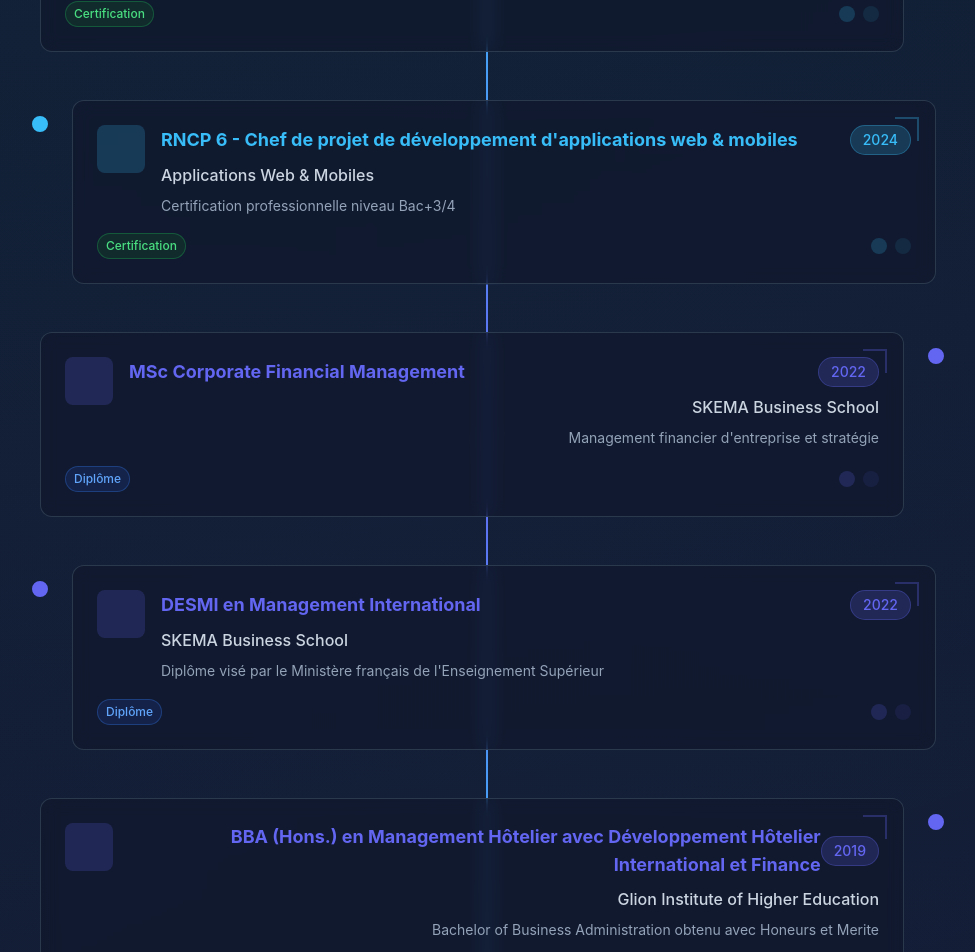
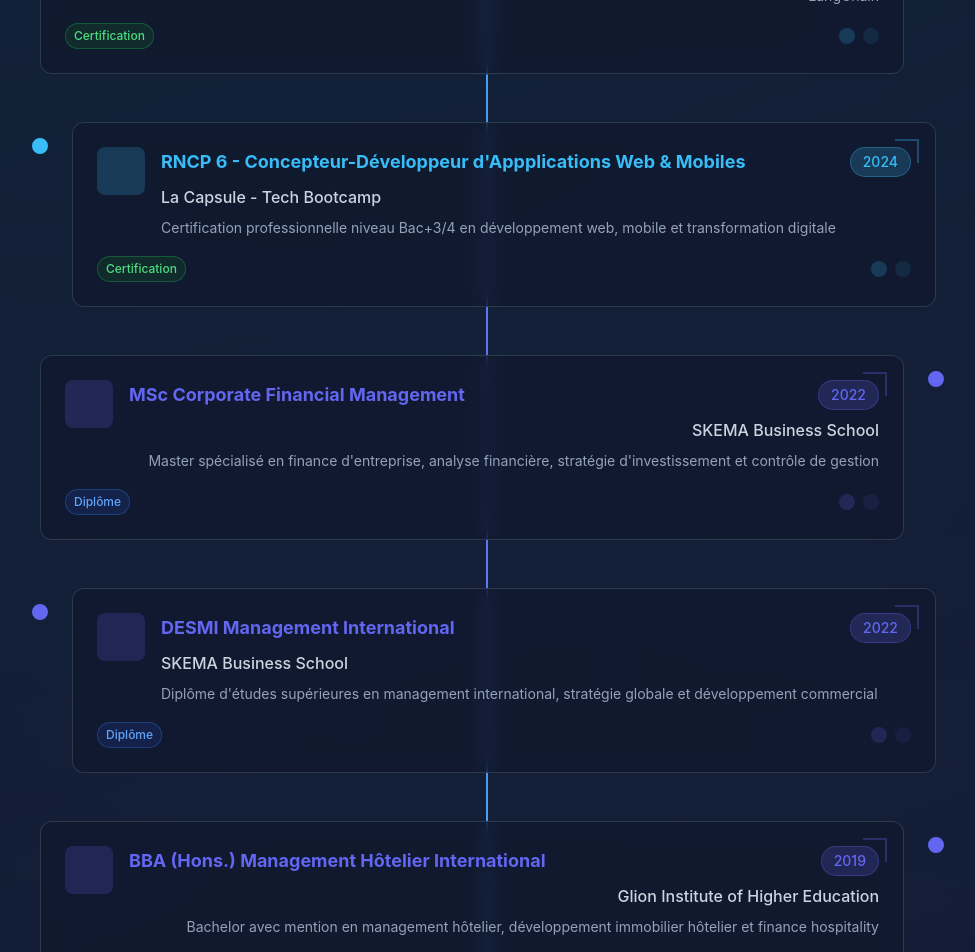
Before and after one commit to Jyok1m/portfolio_v3, a React (Vite) app: page / in a window 1280 px wide. Shown: the part 3140-4092 px from the top of the page, without its empty margins (152-1127 px from the left). Built offline with nearby package versions, Linux system fonts and the light colour scheme; no server answers; what @fortawesome/pro-solid-svg-icons would draw is missing.

Commit message:
feat: Mettre à jour les titres et descriptions des certifications pour plus de clarté et de précision

```diff
--- a/src/i18n/locales.ts
+++ b/src/i18n/locales.ts
@@ -199,27 +199,27 @@ export const locales = {
 				aiEngineer: {
 					title: "Certification Ingénieur IA",
 					institution: "Ironhack",
-					description: "Intelligence artificielle et machine learning",
+					description: "Spécialisation en machine learning, deep learning, NLP et déploiement d'applications IA avec Python, PyTorch et LangChain",
 				},
 				rncp: {
-					title: "RNCP 6 - Chef de projet de développement d'applications web & mobiles",
-					institution: "Applications Web & Mobiles",
-					description: "Certification professionnelle niveau Bac+3/4",
+					title: "RNCP 6 - Concepteur-Développeur d'Appplications Web & Mobiles",
+					institution: "La Capsule - Tech Bootcamp",
+					description: "Certification professionnelle niveau Bac+3/4 en développement web, mobile et transformation digitale",
 				},
 				mscSkema: {
 					title: "MSc Corporate Financial Management",
 					institution: "SKEMA Business School",
-					description: "Management financier d'entreprise et stratégie",
+					description: "Master spécialisé en finance d'entreprise, analyse financière, stratégie d'investissement et contrôle de gestion",
 				},
 				desmiSkema: {
-					title: "DESMI en Management International",
+					title: "DESMI Management International",
 					institution: "SKEMA Business School",
-					description: "Diplôme visé par le Ministère français de l'Enseignement Supérieur",
+					description: "Diplôme d'études supérieures en management international, stratégie globale et développement commercial",
 				},
 				bbaGlion: {
-					title: "BBA (Hons.) en Management Hôtelier avec Développement Hôtelier International et Finance",
+					title: "BBA (Hons.) Management Hôtelier International",
 					institution: "Glion Institute of Higher Education",
-					description: "Bachelor of Business Administration obtenu avec Honeurs et Merite",
+					description: "Bachelor avec mention en management hôtelier, développement immobilier hôtelier et finance hospitality",
 				},
 			},
 		},
@@ -529,28 +529,28 @@ export const locales = {
 			items: {
 				aiEngineer: {
 					title: "AI Engineer Certification",
-					institution: "Ironhack",
-					description: "Artificial intelligence and machine learning",
+					institution: "Ironhack Paris",
+					description: "Specialized in machine learning, deep learning, NLP and AI application deployment with Python, PyTorch and LangChain",
 				},
 				rncp: {
-					title: "RNCP 6 - Web & Mobile Application Development Project Manager",
-					institution: "Web & Mobile Applications",
-					description: "Professional certification level Bachelor+3/4",
+					title: "RNCP 6 - Web & Mobile Developer",
+					institution: "La Capsule - Tech Bootcamp",
+					description: "Professional certification level Bachelor+3/4 in web, mobile developement and digital transformation",
 				},
 				mscSkema: {
 					title: "MSc Corporate Financial Management",
 					institution: "SKEMA Business School",
-					description: "Corporate financial management and strategy",
+					description: "Master's degree in corporate finance, financial analysis, investment strategy and management control",
 				},
 				desmiSkema: {
-					title: "DESMI in International Management",
+					title: "DESMI International Management",
 					institution: "SKEMA Business School",
-					description: "Degree endorsed by the French Ministry for Higher Education, Research and Innovation",
+					description: "Higher education diploma in international management, global strategy and business development",
 				},
 				bbaGlion: {
-					title: "BBA (Hons.) in Hospitality Management with International Hotel Development and Finance",
+					title: "BBA (Hons.) International Hospitality Management",
 					institution: "Glion Institute of Higher Education",
-					description: "Bachelor of Business Administration obtained with Honours and Merit",
+					description: "Bachelor's degree with honors in hospitality management, hotel real estate development and hospitality finance",
 				},
 			},
 		},
```
